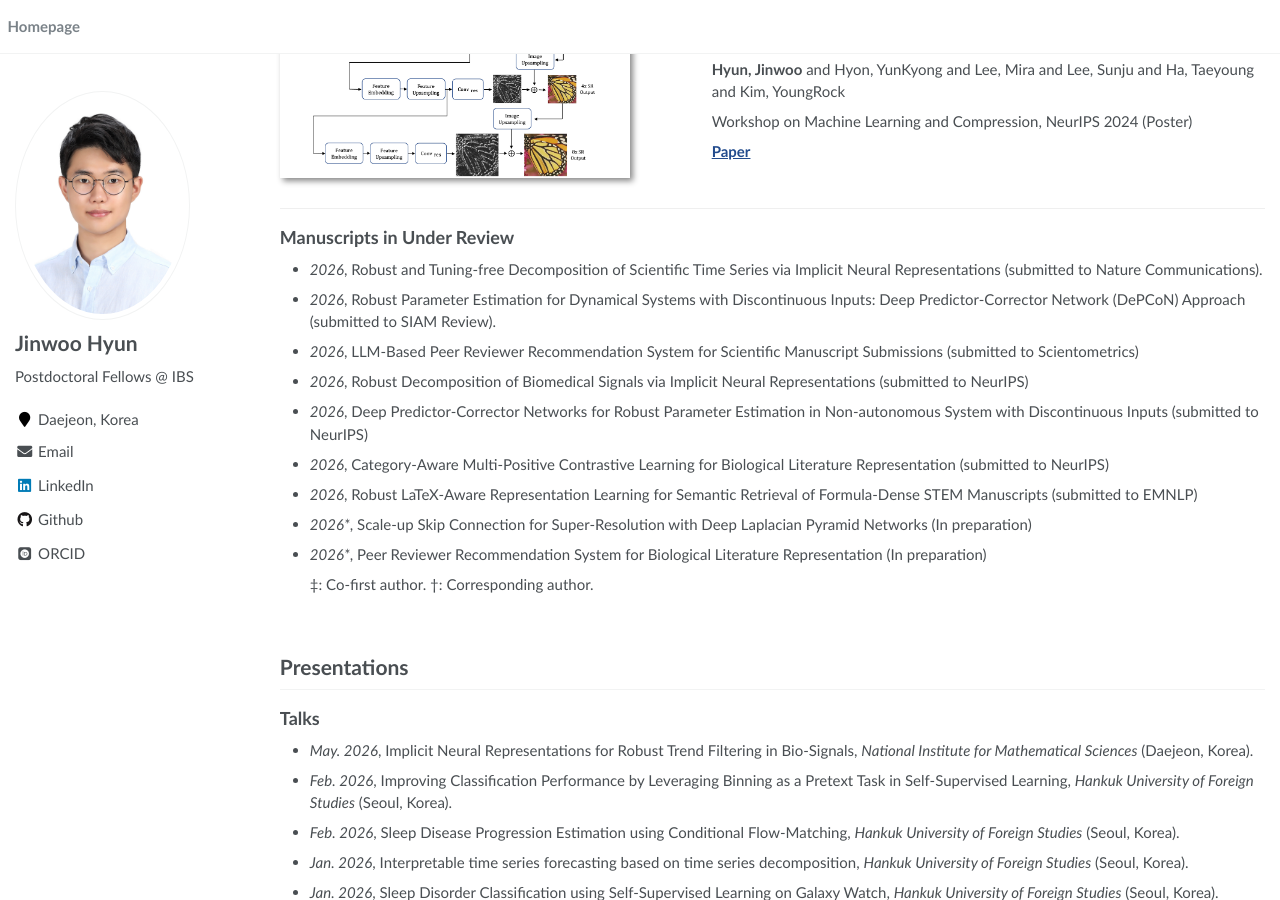
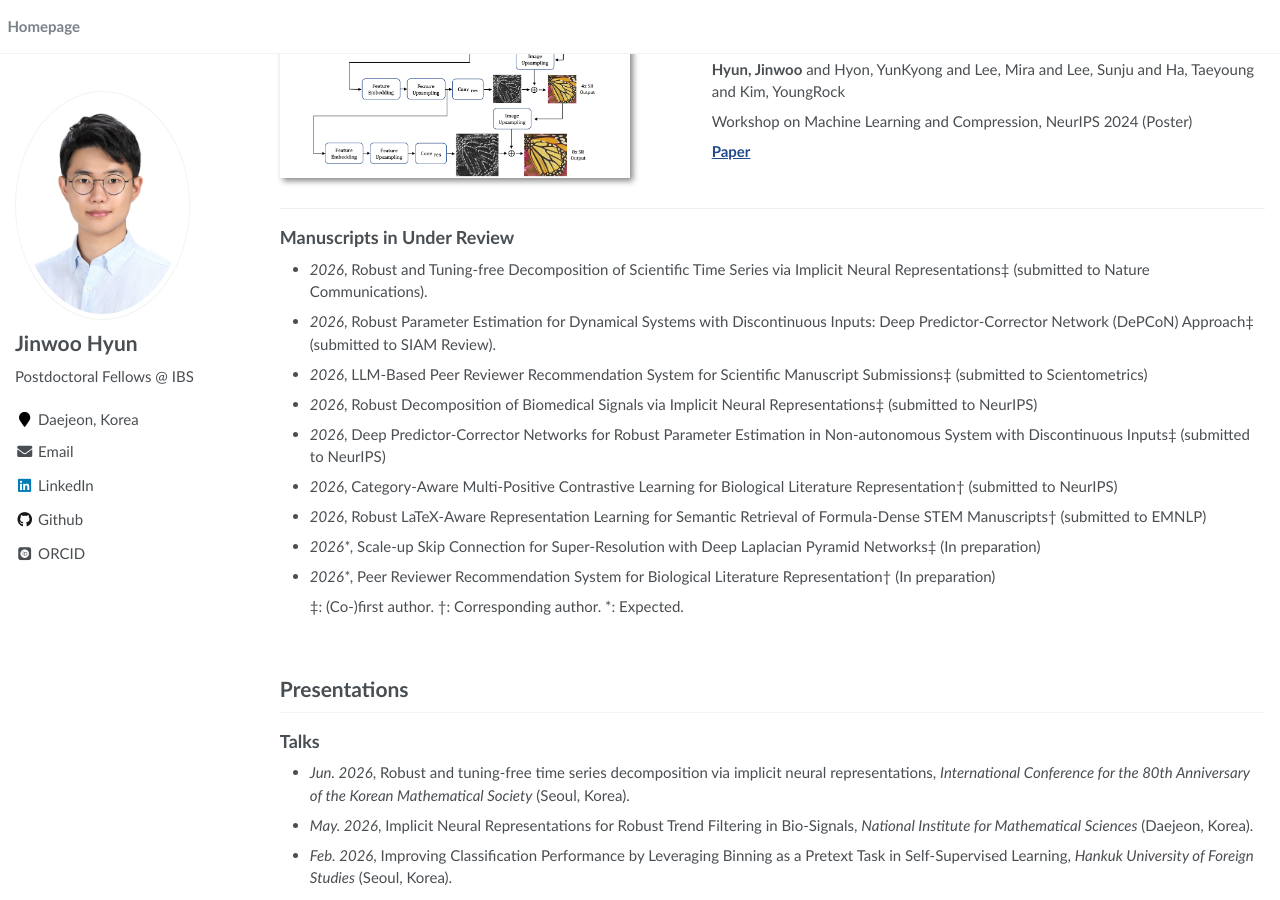
Before and after one commit to JW-George/JW-George.github.io, a Jekyll site: the page built from index.md, in a window 1280 px wide and 900 px high, scrolled down 2199 px. Built offline with Jekyll 4.4.1, drawn with Linux system fonts in a browser that asks for light colours; some web fonts are replaced.

Commit message:
Update index.md

```diff
--- a/index.md
+++ b/index.md
@@ -150,31 +150,33 @@ Workshop on Machine Learning and Compression, NeurIPS 2024 (Poster)
 
 ## Manuscripts in Under Review
 
-- *2026*, Robust and Tuning-free Decomposition of Scientific Time Series via Implicit Neural Representations (submitted to Nature Communications).
+- *2026*, Robust and Tuning-free Decomposition of Scientific Time Series via Implicit Neural Representations&Dagger; (submitted to Nature Communications).
 
-- *2026*, Robust Parameter Estimation for Dynamical Systems with Discontinuous Inputs: Deep Predictor-Corrector Network (DePCoN) Approach (submitted to SIAM Review).
+- *2026*, Robust Parameter Estimation for Dynamical Systems with Discontinuous Inputs: Deep Predictor-Corrector Network (DePCoN) Approach&Dagger; (submitted to SIAM Review).
 
-- *2026*, LLM-Based Peer Reviewer Recommendation System for Scientific Manuscript Submissions (submitted to Scientometrics)
+- *2026*, LLM-Based Peer Reviewer Recommendation System for Scientific Manuscript Submissions&Dagger; (submitted to Scientometrics)
 
-- *2026*, Robust Decomposition of Biomedical Signals via Implicit Neural Representations (submitted to NeurIPS)
+- *2026*, Robust Decomposition of Biomedical Signals via Implicit Neural Representations&Dagger; (submitted to NeurIPS)
 
-- *2026*, Deep Predictor-Corrector Networks for Robust Parameter Estimation in Non-autonomous System with Discontinuous Inputs (submitted to NeurIPS)
+- *2026*, Deep Predictor-Corrector Networks for Robust Parameter Estimation in Non-autonomous System with Discontinuous Inputs&Dagger; (submitted to NeurIPS)
 
-- *2026*, Category-Aware Multi-Positive Contrastive Learning for Biological Literature Representation (submitted to NeurIPS)
+- *2026*, Category-Aware Multi-Positive Contrastive Learning for Biological Literature Representation&dagger; (submitted to NeurIPS)
 
-- *2026*, Robust LaTeX-Aware Representation Learning for Semantic Retrieval of Formula-Dense STEM Manuscripts (submitted to EMNLP)
+- *2026*, Robust LaTeX-Aware Representation Learning for Semantic Retrieval of Formula-Dense STEM Manuscripts&dagger; (submitted to EMNLP)
 
-- *2026\**, Scale-up Skip Connection for Super-Resolution with Deep Laplacian Pyramid Networks (In preparation)
+- *2026\**, Scale-up Skip Connection for Super-Resolution with Deep Laplacian Pyramid Networks&Dagger; (In preparation)
 
-- *2026\**, Peer Reviewer Recommendation System for Biological Literature Representation (In preparation)
+- *2026\**, Peer Reviewer Recommendation System for Biological Literature Representation&dagger; (In preparation)
 
-    &Dagger;: Co-first author. &dagger;: Corresponding author.
+    &Dagger;: (Co-)first author. &dagger;: Corresponding author. \*: Expected.
 
 <br>
 
 # Presentations
 
 ## Talks
+
+- *Jun. 2026*, Robust and tuning-free time series decomposition via implicit neural representations, *International Conference for the 80th Anniversary of the Korean Mathematical Society* (Seoul, Korea).
 
 - *May. 2026*, Implicit Neural Representations for Robust Trend Filtering in Bio-Signals, *National Institute for Mathematical Sciences* (Daejeon, Korea).
 
```
